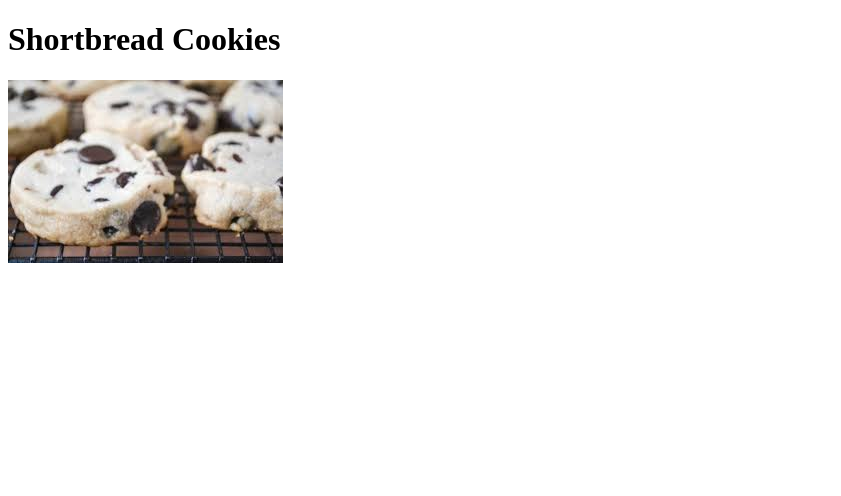
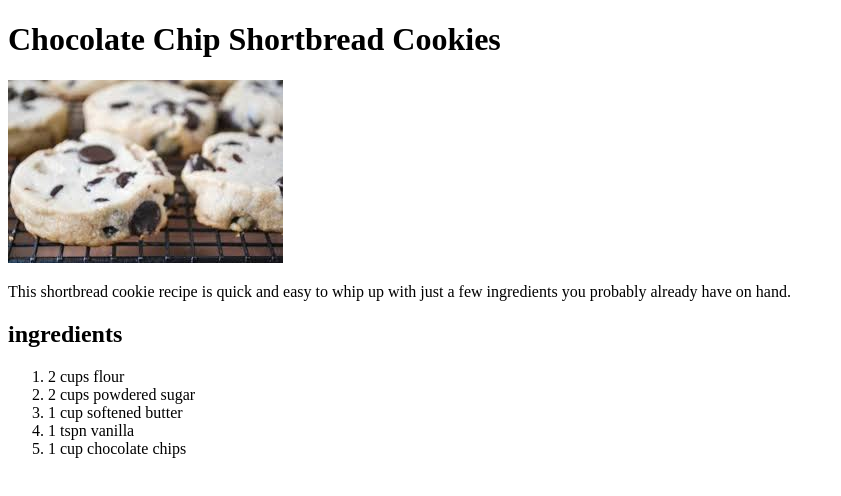
Before and after one commit to sunnisyl/odin-recipes, a plain HTML site: page recipes/shortbread_cookies.html in a window 1280 px wide. Shown: the whole page, without its empty margins (0-841 px from the left). Drawn offline with Linux system fonts and the light colour scheme.

Commit message:
changed name of shortbread cookies and added new heading with ordered ingredient list

```diff
--- a/recipes/shortbread_cookies.html
+++ b/recipes/shortbread_cookies.html
@@ -7,7 +7,16 @@
     <title>Shortbread Cookies Recipe</title>
 </head>
 <body>
- <h1>Shortbread Cookies</h1>
+ <h1>Chocolate Chip Shortbread Cookies</h1>
   <img src="../images/shortbread.jpg">
+  <p> This shortbread cookie recipe is quick and easy to whip up with just a few ingredients you probably already have on hand.</p>
+<h2>ingredients</h2>
+<ol>
+    <li>2 cups flour</li>
+    <li>2 cups powdered sugar</li>
+    <li>1 cup softened butter</li>
+    <li>1 tspn vanilla</li>
+    <li>1 cup chocolate chips</li>
+</ol>
 </body>
 </html>
```
Also changed, not shown: index.html (+1 -1 lines).
